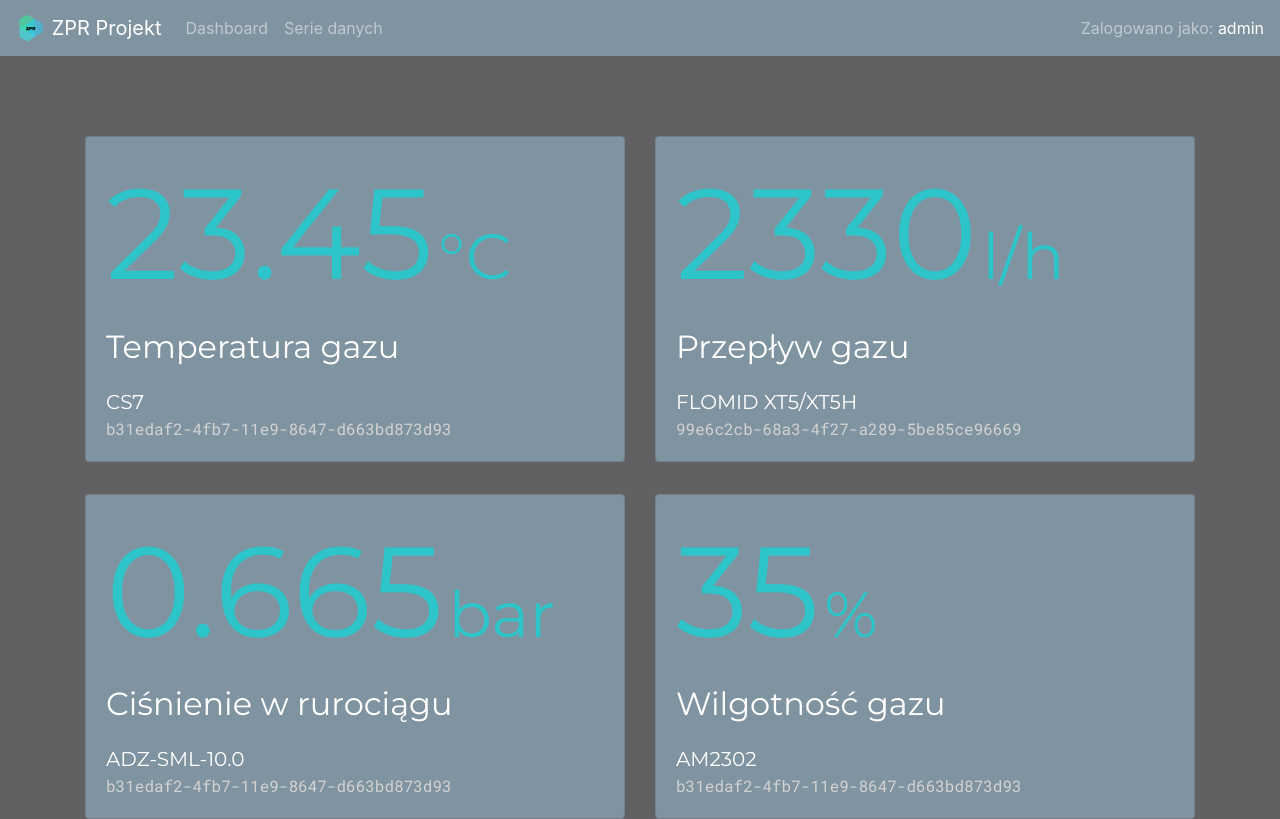
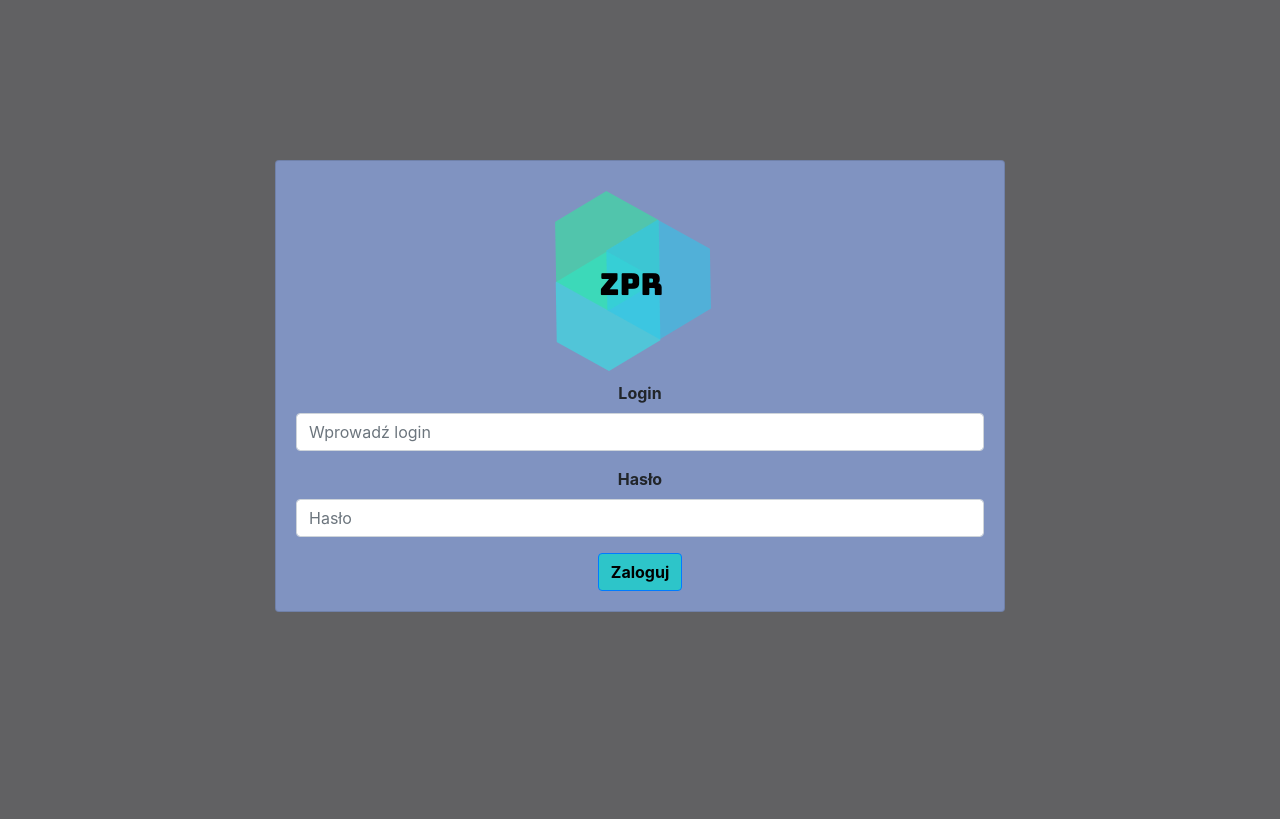
Before and after one commit to kubasikora/ZPR-Projekt, a React (Create React App) app in the folder client/: page / in a window 1280 px wide. Built offline with nearby package versions, Linux system fonts and the light colour scheme; no server answers.

Commit message:
404 page and header improvment

```diff
--- a/client/package.json
+++ b/client/package.json
@@ -12,6 +12,7 @@
     "react-datepicker": "^2.5.0",
     "react-dom": "^16.8.6",
     "react-redux": "^6.0.1",
+    "react-router-dom": "^5.0.0",
     "react-scripts": "^3.0.0",
     "redux": "^4.0.1",
     "redux-mock-store": "^1.5.3",
--- a/client/public/index.html
+++ b/client/public/index.html
@@ -22,7 +22,7 @@
       work correctly both with client-side routing and a non-root public URL.
       Learn how to configure a non-root public URL by running `npm run build`.
     -->
-    <title>React App</title>
+    <title>ZPR Projekt</title>
   </head>
   <body style="background-color: #616163">
     <noscript>You need to enable JavaScript to run this app.</noscript>
--- a/client/src/components/App.js
+++ b/client/src/components/App.js
@@ -3,7 +3,26 @@ import './App.css';
 import LoginPanel from "./LoginPanel"
 import MeasureGrid from "./MeasureGrid"
 import ParameterPanel from "./ParameterPanel"
+import Page404 from "./Page404";
 import axios from "axios";
+import { BrowserRouter as Router, Route, Link, Redirect, Switch } from "react-router-dom";
+
+
+const PrivateRoute = ({ component: Component, ...rest}) => {
+  let isAuthenticated = true;
+  return (
+    <Route
+      {...rest}
+      render={props =>
+        isAuthenticated ? (
+          <Component {...props} />
+        ) : (
+          <Redirect to={{pathname: "/", state: {from: props.location }}} />
+        )}
+      />
+  )
+}
+
 
 class App extends Component {
 
@@ -21,8 +40,14 @@ class App extends Component {
   render() {
     return (
       <div className="App">
-        {/*<LoginPanel/>*/}
-        <MeasureGrid />
+        <Router>
+            <Switch>
+            <Route path="/" exact component={LoginPanel} />
+            <PrivateRoute path="/home" exact component={MeasureGrid} />
+            <PrivateRoute path="/figures" exact component={ParameterPanel} />
+            <Route component={Page404} />
+          </Switch>
+        </Router>
       </div>
     );
   }
--- a/client/src/components/Header/index.js
+++ b/client/src/components/Header/index.js
@@ -3,6 +3,7 @@ import Navbar from "react-bootstrap/Navbar";
 import Nav from "react-bootstrap/Nav";
 import OverlayTrigger from "react-bootstrap/OverlayTrigger";
 import Tooltip from "react-bootstrap/Tooltip";
+import {Link} from "react-router-dom";
 
 class Header extends React.Component {
     constructor(props) {
@@ -10,10 +11,16 @@ class Header extends React.Component {
     }
 
     render() {
+        const navItemStyle={
+            textDecoration: 'none',
+            color: "white",
+            margin: "10px"
+        };
+
         return (
             <React.Fragment>
                 <Navbar variant="dark" style={{ backgroundColor: "#8093A0" }}>
-                    <Navbar.Brand href="/">
+                    <Navbar.Brand href="/home">
                         <img
                             alt=""
                             src="../logo.png"
@@ -23,9 +30,10 @@ class Header extends React.Component {
                         />
                         {' ZPR Projekt '}
                     </Navbar.Brand>
+
                     <Nav className="mr-auto">
-                        <Nav.Link href="/home">Dashboard</Nav.Link>
-                        <Nav.Link href="/figures">Serie danych</Nav.Link>
+                        <Link to="/home" style={navItemStyle}>Dashboard</Link>
+                        <Link to="/figures" style={navItemStyle}>Serie danych</Link>
                     </Nav>
 
                     <Navbar.Collapse className="justify-content-end">
--- a/client/src/components/LoginPanel/LoginForm.js
+++ b/client/src/components/LoginPanel/LoginForm.js
@@ -7,18 +7,18 @@ const LoginForm = props => {
         <Form className="login-form">
             <Form.Group controlId="formBasicEmail">
                 <Form.Label style={{fontWeight: "bold"}}>Login</Form.Label>
-                <Form.Control type="email" placeholder="Enter login" />
+                <Form.Control type="login" placeholder="Wprowadź login" />
                 <Form.Text className="text-muted">
                     {props.info}
                 </Form.Text>
             </Form.Group>
 
             <Form.Group controlId="formBasicPassword">
-                <Form.Label style={{fontWeight: "bold"}}>Password</Form.Label>
-                <Form.Control type="password" placeholder="Password" />
+                <Form.Label style={{fontWeight: "bold"}}>Hasło</Form.Label>
+                <Form.Control type="password" placeholder="Hasło" />
             </Form.Group>
             <Button variant="primary" type="submit" style={{backgroundColor: "#2DC5C9", color: "black", fontWeight: "bold"}}>
-                Submit
+                Zaloguj
             </Button>
         </Form>)
 };
--- /dev/null
+++ b/client/src/components/Page404/index.js
@@ -0,0 +1,30 @@
+import React from "react";
+import {Container, Row, Col, Card, Image} from "react-bootstrap";
+import Header from "../Header";
+
+const Page404 = () => {
+    return (
+        <div>
+            <Header/>
+            <Container>
+                <Col>
+                    <Row md={12}>
+                    <Card style={{ width: "100%", height: "30rem", margin: "10rem auto", backgroundColor: "#8093C1" }}>
+                        <Card.Body>
+                            <div style={{margin: "4rem"}}>
+                                <img src="./logo.png" />
+                                <div style={{marginTop: "20px", fontSize:"32px", fontFamily:"Montserrat"}}>
+                                    404 <br/>
+                                    Podana strona nie istnieje
+                                </div>
+                            </div>
+                        </Card.Body>
+                        </Card>
+                    </Row>
+                </Col>
+            </Container>
+        </div>
+    )
+};
+
+export default Page404;
--- a/client/src/components/ParameterPanel/ParameterPanelView.js
+++ b/client/src/components/ParameterPanel/ParameterPanelView.js
@@ -3,6 +3,8 @@ import DatePicker from "react-datepicker"
 import "react-datepicker/dist/react-datepicker.css";
 import {Dropdown, ButtonToolbar, Button} from "react-bootstrap"
 import "bootstrap/dist/css/bootstrap.min.css"
+import Header from "../Header";
+
 class ParameterPanelView extends React.Component {
     constructor(props) {
       super(props);
@@ -29,7 +31,8 @@ class ParameterPanelView extends React.Component {
     render() {
         return (
             <div>
-                <ButtonToolbar>
+                <Header />
+                    <ButtonToolbar>
                     <Dropdown>
                         <Dropdown.Toggle id="dropdown-item-button">{this.state.device}</Dropdown.Toggle>
                         <Dropdown.Menu className="super-colors">
```
Also changed, not shown: client/public/manifest.json, 2 other files (tests, documents, lock files or other folders).
